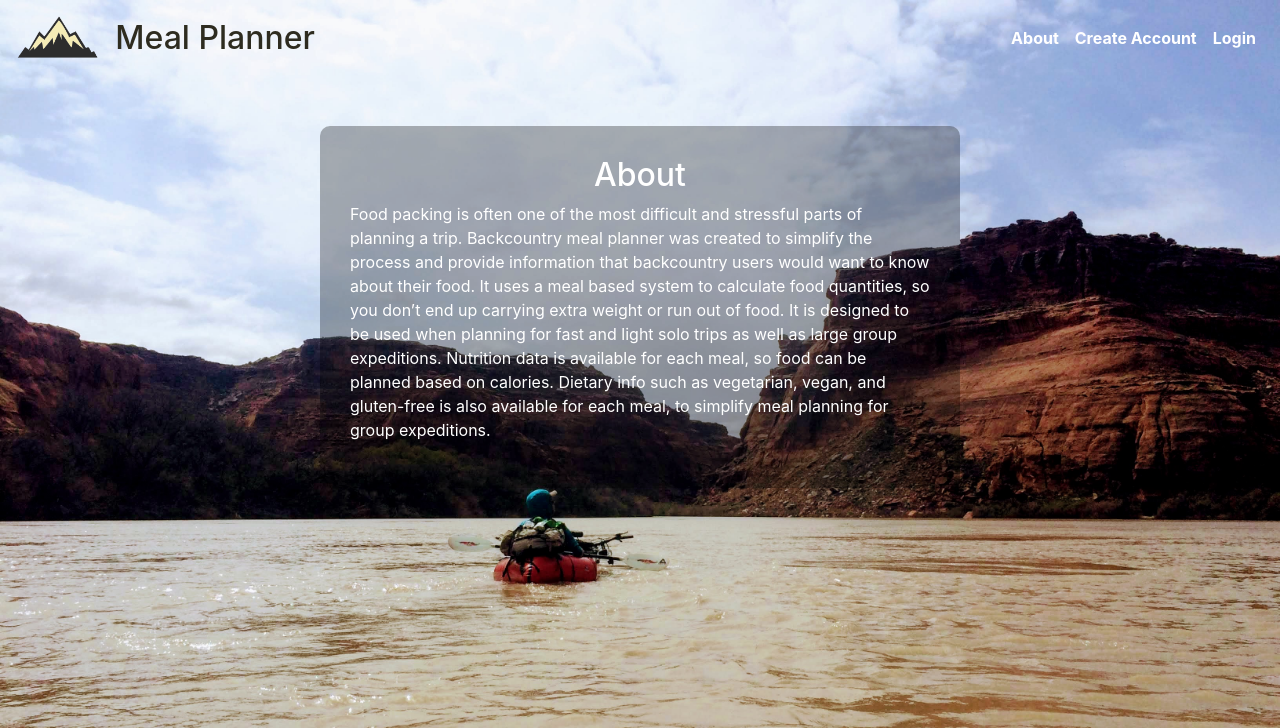
After one commit to jakejg/Backcountry-Food-Planner, a Flask app: page /about in a window 1280 px wide. The commit adds this page. Shown: the top 728 px of the page. Run offline with Flask 2, Linux system fonts and the light colour scheme; some libraries are stand-ins or nearby versions.

Commit message:
added an about page

```diff
--- a/app/static/background.js
+++ b/app/static/background.js
@@ -24,3 +24,6 @@ if (location.href.includes("login")) {
 if (location.href.includes("users")) {
     document.body.style.backgroundImage = "url('/static/images/rocky.jpg')"
 }
+if (location.href.includes("about")) {
+    document.body.style.backgroundImage = "url('/static/images/packraft.jpg')"
+}
--- /dev/null
+++ b/app/templates/about.html
@@ -0,0 +1,22 @@
+{% extends 'base.html' %}
+
+{% block content %}
+<div class="container-fluid">
+    <div class="row align-items-center">
+        <div class="col-3 p-0">
+        </div>
+        <div class="col-6 narrow info">
+            <h2 class="text-center">About</h2>
+            <p>
+                Food packing is often one of the most difficult and stressful parts of planning a trip. Backcountry meal planner was created to simplify the process and provide information that backcountry users would want to know about their food. It uses a meal based system to calculate food quantities, so you don’t end up carrying extra weight or run out of food. It is designed to be used when planning for fast and light solo trips as well as large group expeditions. Nutrition data is available for each meal, so food can be planned based on calories. Dietary info such as vegetarian, vegan, and gluten-free is also available for each meal, to simplify meal planning for group expeditions.
+            </p>
+        </div>
+        <div class="col-3 p-0">
+        </div>
+    </div>
+</div>
+
+{% endblock %}
+{% block scripts %}
+<script src="/static/background.js"></script>
+{% endblock %}
--- a/app/templates/base.html
+++ b/app/templates/base.html
@@ -15,6 +15,9 @@
         </button>
         <div class="collapse navbar-collapse justify-content-end b" id="navbarNav">
             <ul class="navbar-nav">
+               <li class="nav-item">
+                <a class="nav-link" href="{{url_for('about')}}">About</a>
+              </li>
               {% if session.get('guest', True) %}
               <li class="nav-item">
                 <a class="nav-link" href="{{url_for('register')}}">Create Account</a>
--- a/app/views.py
+++ b/app/views.py
@@ -232,6 +232,11 @@ def logout():
     flash("You are now logged out", "alert-success")
     return redirect(url_for('home'))
 
+@app.route('/about')
+def about():
+    """Show information about the website"""
+    return render_template('about.html')
+
 def authorize(user_id):
     """ Check if a user has permission to access a page"""
 
```
Also changed, not shown: app/static/images/packraft.jpg (added).
